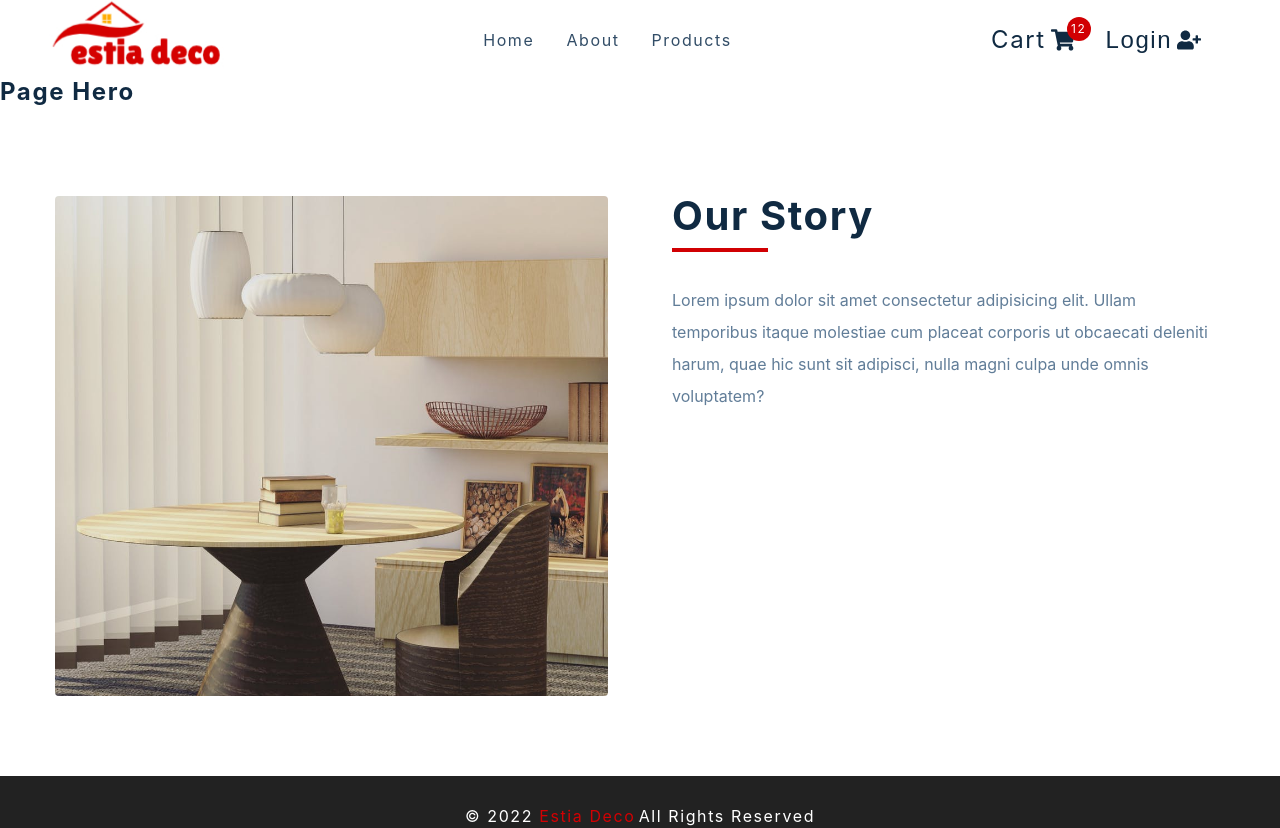
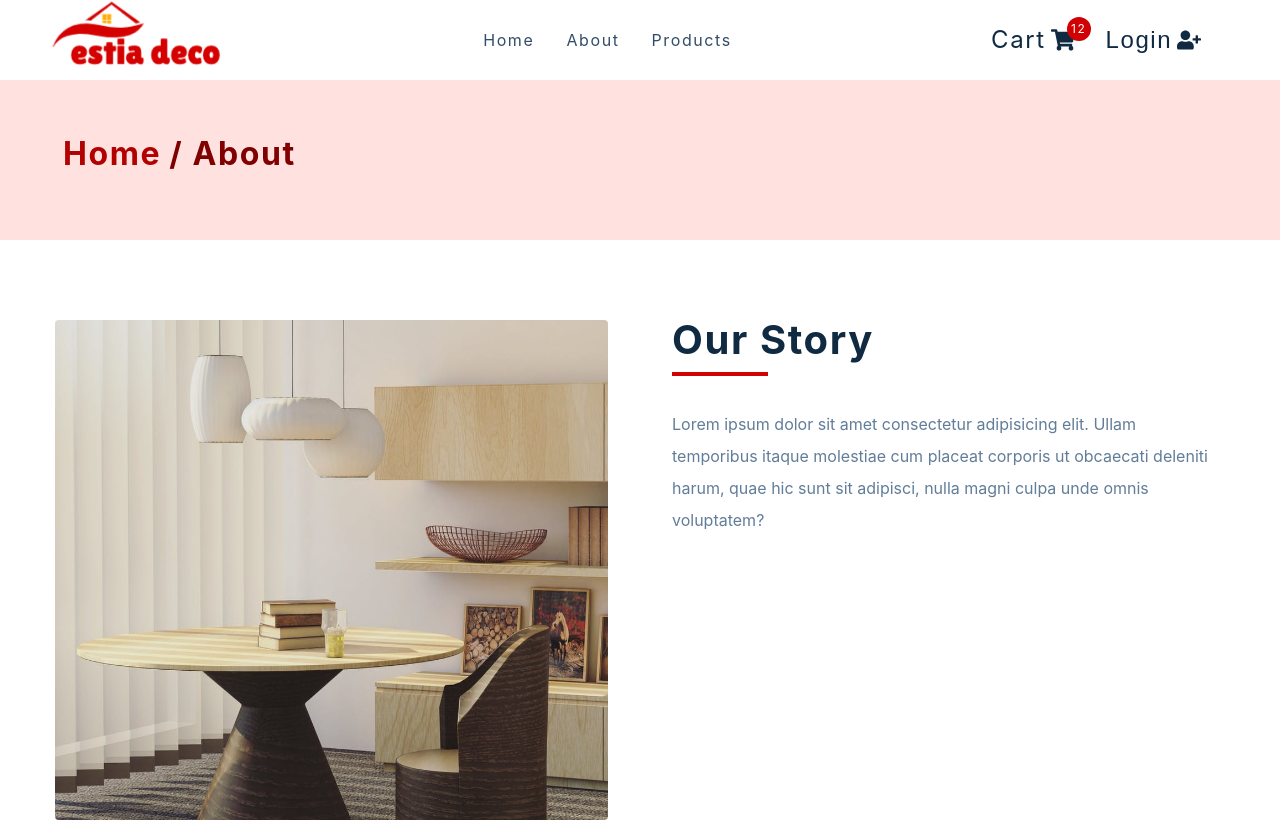
Before and after one commit to ioannis-sporidis/ra-online-store, a React (Create React App) app: page /about in a window 1280 px wide. Shown: the top 828 px of the page. Built offline with nearby package versions, Linux system fonts and the light colour scheme.

Commit message:
HeroPage and Checkout page setup

```diff
--- a/src/components/PageHero.js
+++ b/src/components/PageHero.js
@@ -1,9 +1,17 @@
-import React from 'react'
-import styled from 'styled-components'
-import { Link } from 'react-router-dom'
-const PageHero = () => {
-  return <h4>page hero</h4>
-}
+import React from 'react';
+import styled from 'styled-components';
+import { Link } from 'react-router-dom';
+const PageHero = ({ title }) => {
+  return (
+    <Wrapper>
+      <div className='section-center'>
+        <h3>
+          <Link to='/'>Home</Link>/ {title}
+        </h3>
+      </div>
+    </Wrapper>
+  );
+};
 
 const Wrapper = styled.section`
   background: var(--clr-primary-10);
@@ -21,6 +29,6 @@ const Wrapper = styled.section`
   a:hover {
     color: var(--clr-primary-1);
   }
-`
+`;
 
-export default PageHero
+export default PageHero;
--- a/src/pages/AboutPage.js
+++ b/src/pages/AboutPage.js
@@ -6,7 +6,7 @@ import aboutImg from '../assets/hero-bcg.jpeg';
 const AboutPage = () => {
   return (
     <main>
-      <PageHero />
+      <PageHero title='about' />
       <Wrapper className='page section section-center'>
         <img src={aboutImg} alt='intro image' />
         <article>
--- a/src/pages/CheckoutPage.js
+++ b/src/pages/CheckoutPage.js
@@ -1,12 +1,17 @@
-import React from 'react'
-import styled from 'styled-components'
-import { PageHero, StripeCheckout } from '../components'
+import React from 'react';
+import styled from 'styled-components';
+import { PageHero, StripeCheckout } from '../components';
 // extra imports
-import { useCartContext } from '../context/cart_context'
-import { Link } from 'react-router-dom'
+import { useCartContext } from '../context/cart_context';
+import { Link } from 'react-router-dom';
 
 const CheckoutPage = () => {
-  return <h4>checkout page</h4>
-}
-const Wrapper = styled.div``
-export default CheckoutPage
+  return (
+    <main>
+      <PageHero title='checkout' />
+      <Wrapper className='page'></Wrapper>
+    </main>
+  );
+};
+const Wrapper = styled.div``;
+export default CheckoutPage;
```
